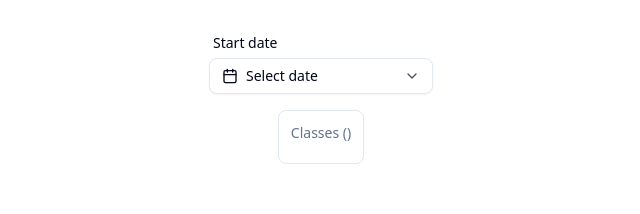
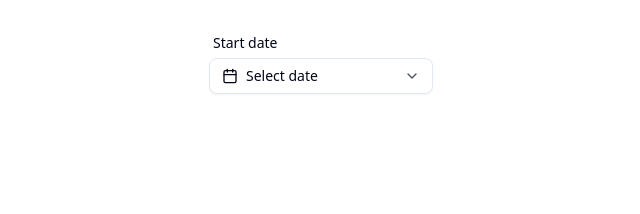
Before and after one commit to jihanv/class-scheduler, a Next.js app: page / in a window 1280 px wide. Shown: the top 214 px of the page, without its empty margins (319-959 px from the left). Built offline with nearby package versions, Linux system fonts and the light colour scheme.

Commit message:
Start moving states to zustand, start with startDate

```diff
--- a/components/date-selector.tsx
+++ b/components/date-selector.tsx
@@ -21,7 +21,7 @@ import { enUS } from "date-fns/locale"
 export type DateSelectorProps = {
     label: string
     date: Date | undefined
-    setDate: React.Dispatch<React.SetStateAction<Date | undefined>>
+    setDateAction: (date: Date | undefined) => void;
     /** If provided, dates strictly before this are disabled */
     disabledBefore?: Date
     /** If provided, dates strictly after this are disabled */
@@ -34,15 +34,7 @@ export function DateSelector({
     setDateAction,
     disabledBefore,
     disabledAfter,
-}: {
-    label: string
-    date: Date | undefined
-    setDateAction: React.Dispatch<React.SetStateAction<Date | undefined>>
-    /** If provided, dates strictly before this are disabled */
-    disabledBefore?: Date
-    /** If provided, dates strictly after this are disabled */
-    disabledAfter?: Date
-}) {
+}: DateSelectorProps) {
     const [open, setOpen] = React.useState(false)
 
     return (
--- a/components/range-selector.tsx
+++ b/components/range-selector.tsx
@@ -11,15 +11,18 @@ import { DateSelector } from "./date-selector"
 import { PeriodSchedule, ScheduleValue } from "./period-schedule"
 import { ClassMeetingsList } from "./class-meetings-list"
 import { HolidayPicker } from "./holiday-picker"
+import { useRangeStore } from "@/stores/rangeStore"
 
 /** One shadcn-style date picker (popover + button) */
 
 
 export function RangeSelector() {
-    const [startDate, setStartDate] = React.useState<Date | undefined>()
+    // const [startDate, setStartDate] = React.useState<Date | undefined>()
     const [endDate, setEndDate] = React.useState<Date | undefined>()
     const [schedule, setSchedule] = React.useState<ScheduleValue>()
     const [holidays, setHolidays] = React.useState<Date[]>([])
+    const { startDate, setStartDate } = useRangeStore();
+
 
 
     const days = React.useMemo(() => {
@@ -30,11 +33,11 @@ export function RangeSelector() {
     }, [startDate, endDate])
 
     // Exclude holidays
-    const workingDays = React.useMemo(() => {
-        if (holidays.length === 0) return days
-        const holidaySet = new Set(holidays.map((h) => startOfDay(h).getTime()))
-        return days.filter((d) => !holidaySet.has(startOfDay(d).getTime()))
-    }, [days, holidays])
+    // const workingDays = React.useMemo(() => {
+    //     if (holidays.length === 0) return days
+    //     const holidaySet = new Set(holidays.map((h) => startOfDay(h).getTime()))
+    //     return days.filter((d) => !holidaySet.has(startOfDay(d).getTime()))
+    // }, [days, holidays])
 
 
     return (
@@ -54,25 +57,23 @@ export function RangeSelector() {
                         disabledBefore={startDate}
                     />
                 )}
-
-
             </div>
             {/* Show holiday picker once a complete range exists */}
-            {startDate && endDate && (
+            {/* {startDate && endDate && (
                 <HolidayPicker
                     holidays={holidays}
                     setHolidaysAction={setHolidays}
                     minDate={minDate([startDate, endDate])}
                     maxDate={maxDate([startDate, endDate])}
                 />
-            )}
-            {endDate && <PeriodSchedule
+            )} */}
+            {/* {endDate && <PeriodSchedule
                 value={schedule}
                 onChange={setSchedule}
                 periods={7}
-            />}
-            {true && <ClassMeetingsList days={workingDays} schedule={schedule} />
-            }
+            />} */}
+            {/* {true && <ClassMeetingsList days={workingDays} schedule={schedule} />
+            } */}
 
         </div>
     )
--- a/package.json
+++ b/package.json
@@ -21,7 +21,8 @@
     "react": "19.1.0",
     "react-day-picker": "^9.11.0",
     "react-dom": "19.1.0",
-    "tailwind-merge": "^3.3.1"
+    "tailwind-merge": "^3.3.1",
+    "zustand": "^5.0.8"
   },
   "devDependencies": {
     "@eslint/eslintrc": "^3",
--- /dev/null
+++ b/stores/rangeStore.ts
@@ -0,0 +1,14 @@
+import { create } from "zustand";
+
+type RangeStore = {
+  startDate: Date | undefined;
+  setStartDate: (date: Date | undefined) => void;
+};
+
+export const useRangeStore = create<RangeStore>((set) => ({
+  startDate: undefined,
+  setStartDate: (date) => {
+    console.log(date);
+    return set({ startDate: date });
+  },
+}));
```
Also changed, not shown: 1 other file (tests, documents, lock files or other folders).
